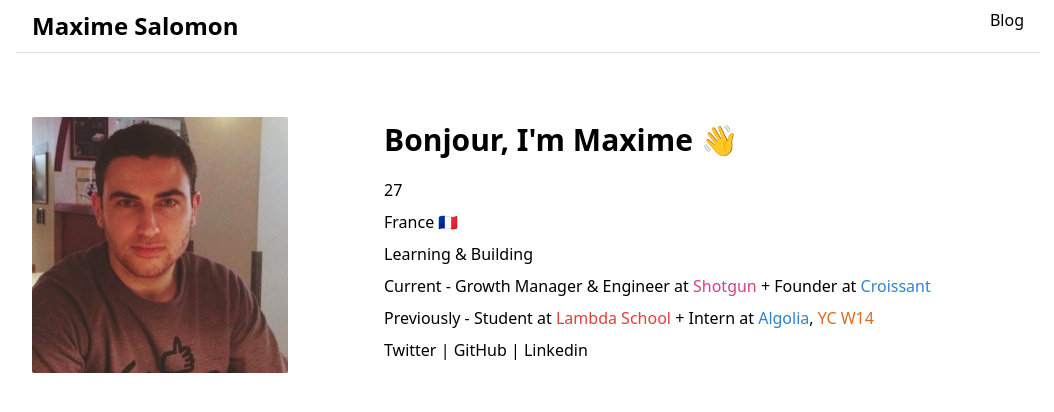
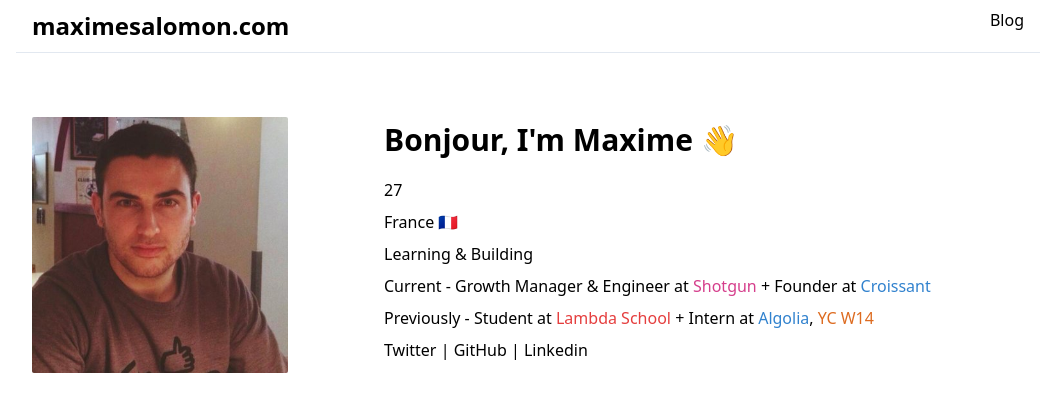
Before and after one commit to maximesalomon/maximesalomon, a Next.js app: page / in a window 1280 px wide. Shown: the top 412 px of the page, without its empty margins (112-1166 px from the left). Built offline with nearby package versions, Linux system fonts and the light colour scheme.

Commit message:
maximesalomon.com

```diff
--- a/components/Navbar.tsx
+++ b/components/Navbar.tsx
@@ -7,7 +7,7 @@ const Navbar: React.FunctionComponent = () => (
     <nav className="flex justify-between px-4">
       <div>
         <Link href="/">
-          <a className="text-2xl font-semibold">Maxime Salomon</a>
+          <a className="text-2xl font-semibold">maximesalomon.com</a>
         </Link>
       </div>
       <div>
```
